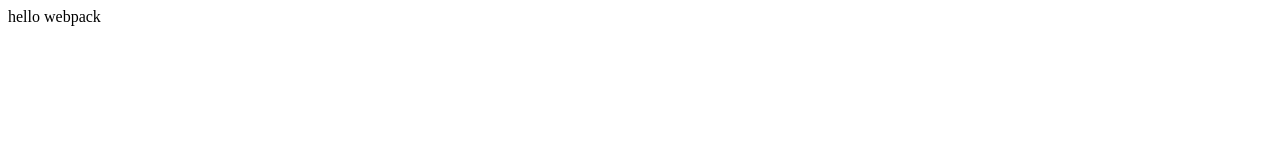
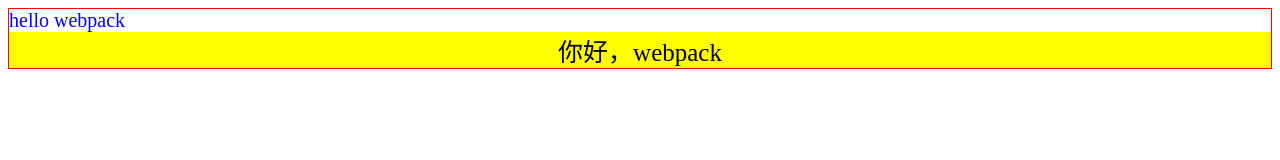
Before and after one commit to ranranqi/webpack-demo-2, a website built with webpack: page page.html in a window 1280 px wide. Built offline with Linux system fonts and the light colour scheme.

Commit message:
add css-loader,style-loader

```diff
--- /dev/null
+++ b/css/style.css
@@ -0,0 +1,11 @@
+.out{
+    border: 1px solid red;
+    color: blue;
+    font-size: 20px;
+}
+.out .in{
+    background: yellow;
+    font-size: 25px;
+    color: black;
+    text-align: center;
+}
--- a/package.json
+++ b/package.json
@@ -5,7 +5,7 @@
   "main": "index.js",
   "scripts": {
     "build": "webpack -w",
-    "webpack":"webpack"
+    "webpack": "webpack"
   },
   "repository": {
     "type": "git",
@@ -21,5 +21,9 @@
   "devDependencies": {
     "webpack": "^4.29.5",
     "webpack-cli": "^3.2.3"
+  },
+  "dependencies": {
+    "css-loader": "^2.1.0",
+    "style-loader": "^0.23.1"
   }
 }
--- a/page.html
+++ b/page.html
@@ -4,8 +4,11 @@
   <title>webpack demo</title>
   </head>
   <body>
-    <div>
+    <div class="out">
       hello webpack
+      <div class="in">
+        你好，webpack
+      </div>
     </div>
     <script src="dist/bundle.js"></script>
   </body>
--- a/src/index.js
+++ b/src/index.js
@@ -1,4 +1,6 @@
 import bar from './bar';
+import '../css/style.css'
+
 
 bar();
 console.log('i am index.js')
--- a/webpack.config.js
+++ b/webpack.config.js
@@ -5,5 +5,13 @@ module.exports = {
   output: {
     path: path.resolve(__dirname, 'dist'),
     filename: 'bundle.js'
+  },
+  module: {
+    rules: [
+      {
+        test: /\.css$/,
+        use: [ 'style-loader', 'css-loader' ]
+      }
+    ]
   }
 };
```
Also changed, not shown: dist/bundle.js, 1 other file.
